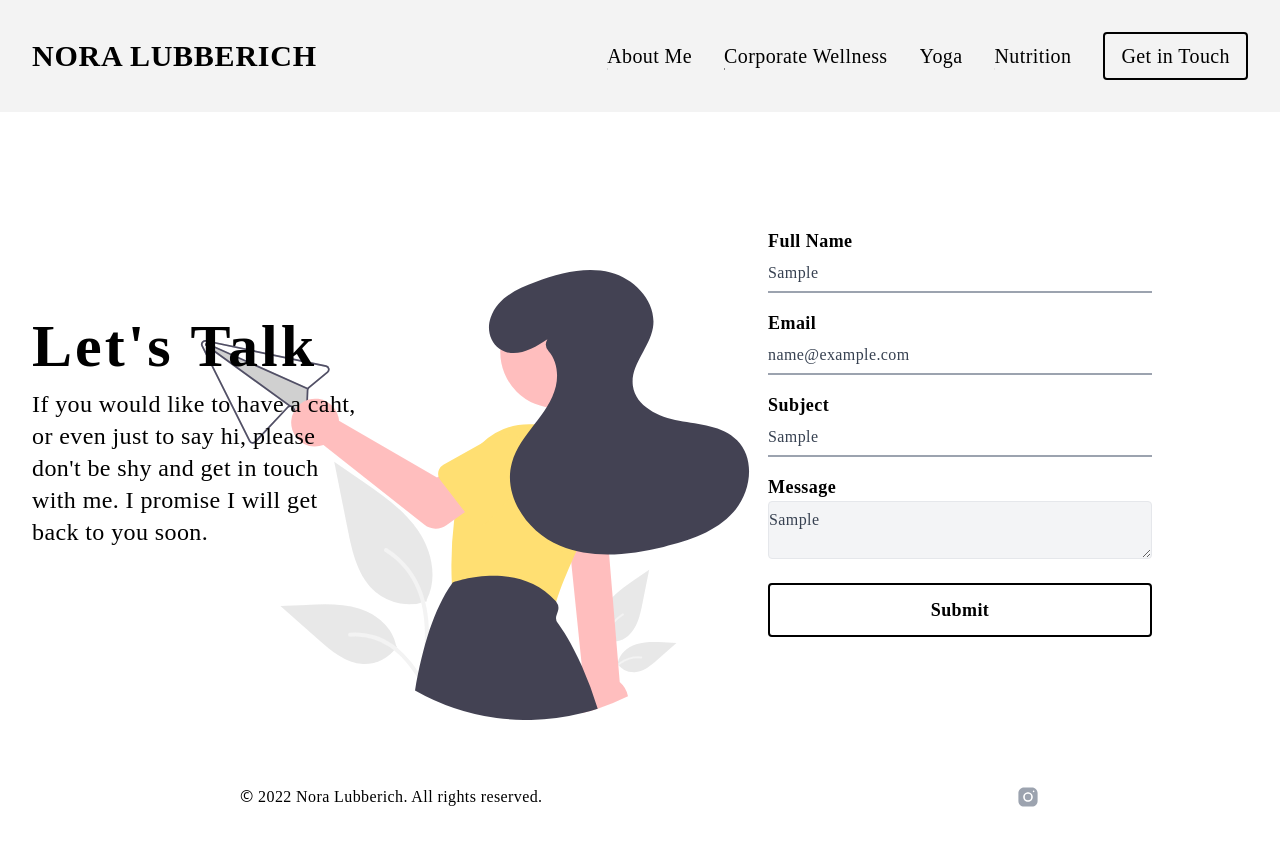
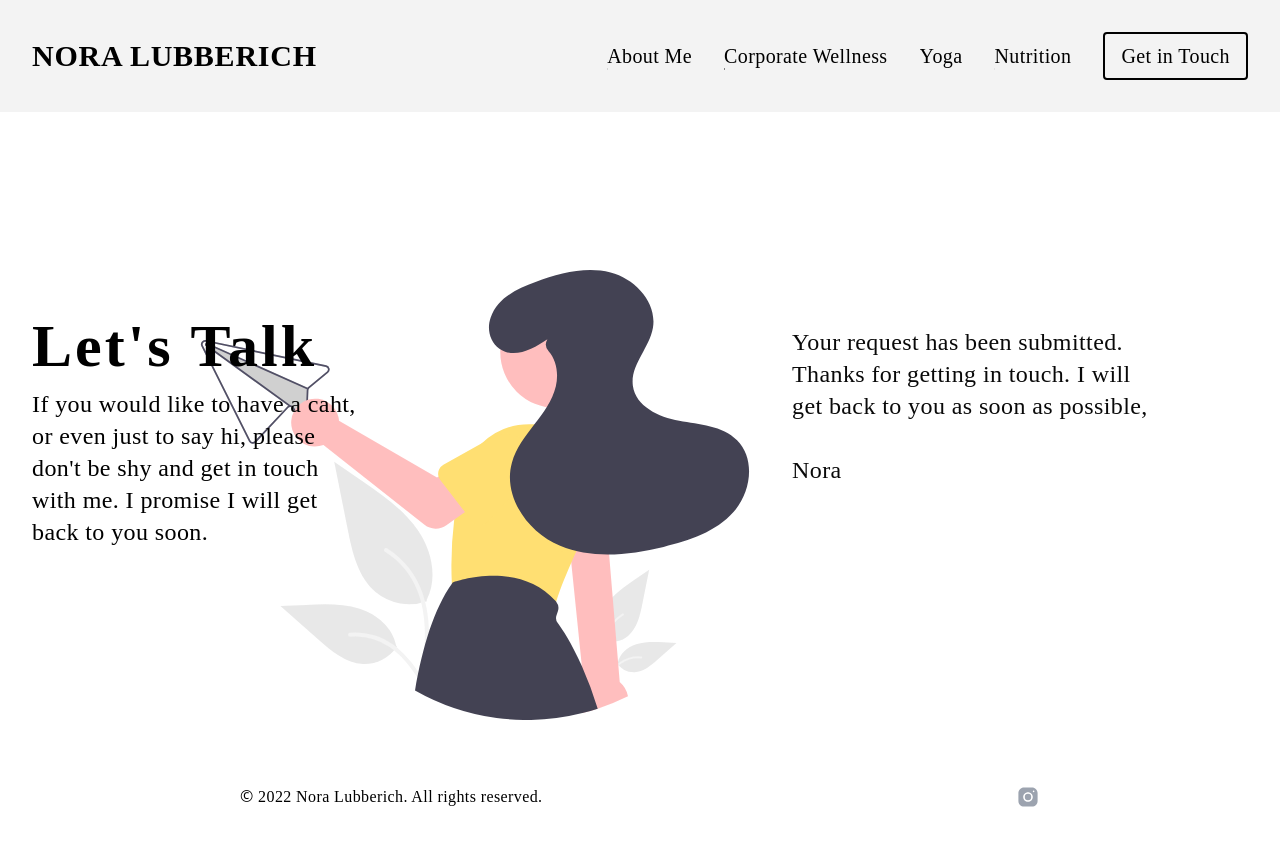
Before and after one commit to KrustyC/noralubberich.com, a Next.js app: page /get-in-touch in a window 1280 px wide. Both pictures are taken after typing "Sample", "name@example.com", "Sample", "Sample" into the empty fields and a click on the button "Submit". Built offline with nearby package versions, Linux system fonts and the light colour scheme; a web font is replaced by a local one.

Commit message:
feat: completed get in touch form

```diff
--- /dev/null
+++ b/src/components/ContactForm/LoadingSpinner.tsx
@@ -0,0 +1,21 @@
+export const LoadingSpinner = () => (
+  <svg
+    id="loading-spinner"
+    xmlns="http://www.w3.org/2000/svg"
+    className="h-5 w-5 animate-spin"
+    viewBox="0 0 48 48"
+  >
+    <g fill="none">
+      <path
+        id="track"
+        fill="#C6CCD2"
+        d="M24,48 C10.745166,48 0,37.254834 0,24 C0,10.745166 10.745166,0 24,0 C37.254834,0 48,10.745166 48,24 C48,37.254834 37.254834,48 24,48 Z M24,44 C35.045695,44 44,35.045695 44,24 C44,12.954305 35.045695,4 24,4 C12.954305,4 4,12.954305 4,24 C4,35.045695 12.954305,44 24,44 Z"
+      />
+      <path
+        id="section"
+        fill="#3F4850"
+        d="M24,0 C37.254834,0 48,10.745166 48,24 L44,24 C44,12.954305 35.045695,4 24,4 L24,0 Z"
+      />
+    </g>
+  </svg>
+);
--- a/src/components/ContactForm/index.tsx
+++ b/src/components/ContactForm/index.tsx
@@ -1,5 +1,8 @@
 import { useForm } from "react-hook-form";
 import { ErrorMessage } from "@hookform/error-message";
+import { useState } from "react";
+import { animated, config, useSpring } from "@react-spring/web";
+import { LoadingSpinner } from "./LoadingSpinner";
 
 // @TODO Type form
 
@@ -14,26 +17,67 @@ function encode(data: any) {
 }
 
 export const ContactForm = () => {
+  const [success, setSuccess] = useState(false);
+  const [loading, setLoading] = useState(false);
+  const [error, setError] = useState<Error | null>(null);
+
+  const successContainerAnimationStyle = useSpring({
+    opacity: success ? 1 : 0,
+    y: success ? -51 : -10,
+    delay: 200,
+    config: config.molasses,
+  });
+
   const {
     register,
     formState: { errors },
     handleSubmit,
   } = useForm();
 
-  const onSubmit = (data: any) => {
-    fetch("/", {
-      method: "POST",
-      headers: { "Content-Type": "application/x-www-form-urlencoded" },
-      body: encode({ "form-name": "contact", ...data }),
-    })
-      .then(() => alert("Success!"))
-      .catch((error) => alert(error));
+  const onSubmit = async (data: Record<string, unknown>) => {
+    try {
+      setLoading(true);
+      await fetch("/", {
+        method: "POST",
+        headers: { "Content-Type": "application/x-www-form-urlencoded" },
+        body: encode({ "form-name": "contact", ...data }),
+      });
+
+      // Dealy a bit the laoding success state to make it feel more real
+      setTimeout(() => {
+        setLoading(false);
+        setSuccess(true);
+      }, 1200);
+    } catch (err) {
+      setTimeout(() => {
+        setLoading(false);
+        setError(err as Error);
+      }, 1200);
+    }
   };
+
+  if (success) {
+    return (
+      <animated.div
+        style={successContainerAnimationStyle}
+        className="w-full lg:w-8/12 pl-6 flex text-2xl flex-col lg:justify-center lg:items-center mt-12"
+      >
+        <p>
+          Your request has been submitted. <br />
+          Thanks for getting in touch. I will get back to you as soon as
+          possible,
+          <br />
+          <br />
+          Nora
+        </p>
+      </animated.div>
+    );
+  }
 
   return (
     <form
       name="contact"
-      className="w-full lg:w-8/12 flex flex-col justify-center"
+      className="w-full pl-6 lg:w-8/12 flex flex-col justify-center"
       onSubmit={handleSubmit(onSubmit)}
     >
       <input type="hidden" name="form-name" value="contact" />
@@ -49,7 +93,7 @@ export const ContactForm = () => {
         <ErrorMessage
           errors={errors}
           name="fullName"
-          render={({ message }) => <ErrorLabel message={message} />}
+          render={({ message }) => <p className="error-label">{message}</p>}
         />
       </div>
 
@@ -58,7 +102,13 @@ export const ContactForm = () => {
           Email
         </label>
         <input
-          {...register("email", { required: "Please add your email" })}
+          {...register("email", {
+            required: "Please add your email",
+            pattern: {
+              value: /^[A-Z0-9._%+-]+@[A-Z0-9.-]+\.[A-Z]{2,}$/i,
+              message: "Please eneter a valid email address",
+            },
+          })}
           type="email"
           placeholder="jane@doe.com"
         />
@@ -66,7 +116,7 @@ export const ContactForm = () => {
         <ErrorMessage
           errors={errors}
           name="email"
-          render={({ message }) => <ErrorLabel message={message} />}
+          render={({ message }) => <p className="error-label">{message}</p>}
         />
       </div>
 
@@ -82,7 +132,7 @@ export const ContactForm = () => {
         <ErrorMessage
           errors={errors}
           name="subject"
-          render={({ message }) => <ErrorLabel message={message} />}
+          render={({ message }) => <p className="error-label">{message}</p>}
         />
       </div>
 
@@ -97,15 +147,16 @@ export const ContactForm = () => {
         <ErrorMessage
           errors={errors}
           name="message"
-          render={({ message }) => <ErrorLabel message={message} />}
+          render={({ message }) => <p className="error-label">{message}</p>}
         />
       </div>
 
       <button
-        className="mt-2 text-center text-lg font-bold px-4 py-4 text-2xl leading-none border-2 rounded text-black border-black hover:border-transparent hover:text-white hover:bg-black w-full"
+        className="mt-2 text-center text-lg flex justify-center font-bold px-4 py-4 text-2xl leading-none border-2 rounded text-black border-black hover:border-transparent hover:text-white hover:bg-black w-full disabled:bg-[#F5F5F5] disabled:hover:bg-[#F5F5F5] disabled:text-gray-400 disabled:border-gray-200 disabled:shadow-none  disabled:cursor-not-allowed"
         type="submit"
+        disabled={loading}
       >
-        Submit
+        {loading ? <LoadingSpinner /> : "Submit"}
       </button>
     </form>
   );
--- a/src/styles/globals.css
+++ b/src/styles/globals.css
@@ -89,7 +89,11 @@
   }
 
   textarea {
-    @apply appearance-none block w-full bg-gray-100 text-gray-700 border rounded py-2 mb-1 leading-tight focus:outline-none;
+    @apply appearance-none block w-full px-2 bg-gray-100 text-gray-700 border rounded py-2 mb-1 leading-tight focus:outline-none;
+  }
+
+  .error-label {
+    @apply text-red-500 text-sm font-bold;
   }
 
   .inpute-error {
```
Also changed, not shown: 1 other file (tests, documents, lock files or other folders).
